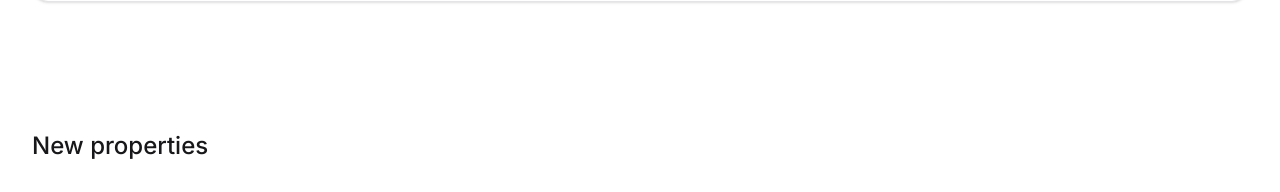
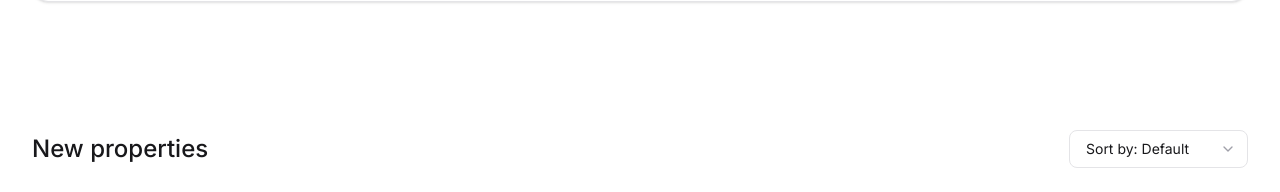
Before and after one commit to phalla-doll/horizon-estate, a Next.js app: page / in a window 1280 px wide. Shown: the part 1301-1493 px from the top of the page. Built offline with nearby package versions, Linux system fonts and the light colour scheme; grey boxes are pictures that could not be loaded.

Commit message:
feat(page): Add property sorting functionality
Implements sorting options for the "New properties" section, allowing users to sort by price (low to high, high to low) and rating (descending). This enhances user experience by providing more control over property display.

```diff
--- a/app/page.tsx
+++ b/app/page.tsx
@@ -196,6 +196,24 @@ function PropertyCard({ property, onContactClick }: { property: any, onContactCl
 
 export default function Home() {
   const [isModalOpen, setIsModalOpen] = useState(false);
+  const [sortBy, setSortBy] = useState("default");
+
+  const sortedProperties = [...properties].sort((a, b) => {
+    if (sortBy === "price-asc") {
+      const priceA = parseInt(a.price.replace(/[^0-9]/g, ""));
+      const priceB = parseInt(b.price.replace(/[^0-9]/g, ""));
+      return priceA - priceB;
+    }
+    if (sortBy === "price-desc") {
+      const priceA = parseInt(a.price.replace(/[^0-9]/g, ""));
+      const priceB = parseInt(b.price.replace(/[^0-9]/g, ""));
+      return priceB - priceA;
+    }
+    if (sortBy === "rating-desc") {
+      return parseFloat(b.rating) - parseFloat(a.rating);
+    }
+    return 0;
+  });
 
   return (
     <div className="min-h-screen flex flex-col font-sans">
@@ -341,9 +359,24 @@ export default function Home() {
 
         {/* New Properties Section */}
         <section className="w-full max-w-7xl mx-auto px-4 sm:px-6 lg:px-8 py-16">
-          <h3 className="text-2xl font-medium mb-8">New properties</h3>
+          <div className="flex flex-col sm:flex-row justify-between items-start sm:items-center mb-8 gap-4">
+            <h3 className="text-2xl font-medium">New properties</h3>
+            <div className="relative">
+              <select
+                value={sortBy}
+                onChange={(e) => setSortBy(e.target.value)}
+                className="appearance-none border border-zinc-200 rounded-lg px-4 py-2 pr-8 text-sm focus:outline-none focus:ring-2 focus:ring-zinc-900 bg-white"
+              >
+                <option value="default">Sort by: Default</option>
+                <option value="price-asc">Price: Low to High</option>
+                <option value="price-desc">Price: High to Low</option>
+                <option value="rating-desc">Rating: High to Low</option>
+              </select>
+              <ChevronDown className="absolute right-3 top-1/2 -translate-y-1/2 w-4 h-4 text-zinc-400 pointer-events-none" />
+            </div>
+          </div>
           <div className="grid grid-cols-1 md:grid-cols-2 lg:grid-cols-3 gap-6">
-            {properties.map(property => (
+            {sortedProperties.map(property => (
               <PropertyCard key={property.id} property={property} onContactClick={() => setIsModalOpen(true)} />
             ))}
           </div>
```
